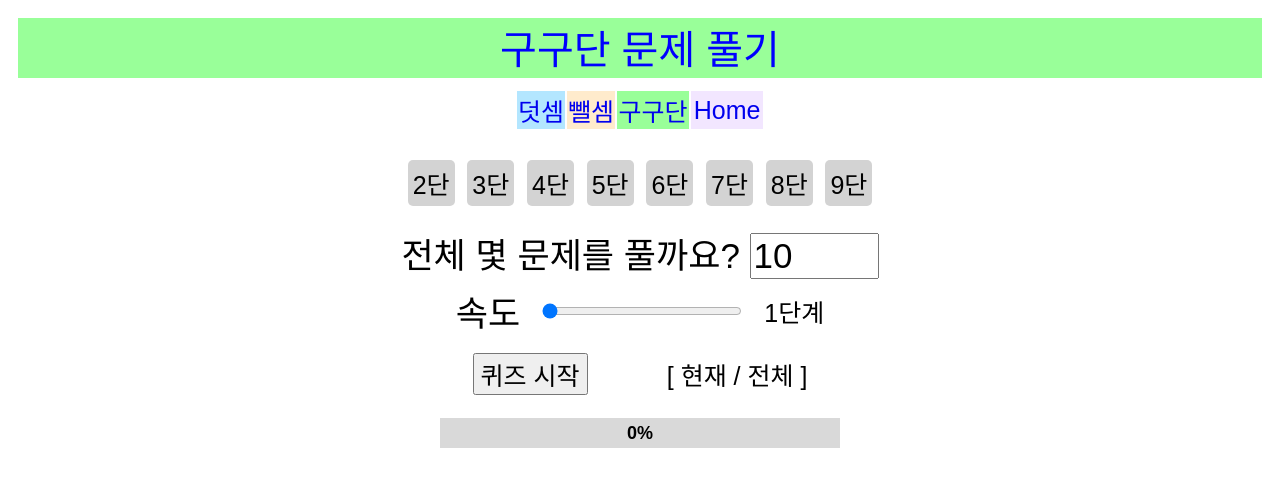
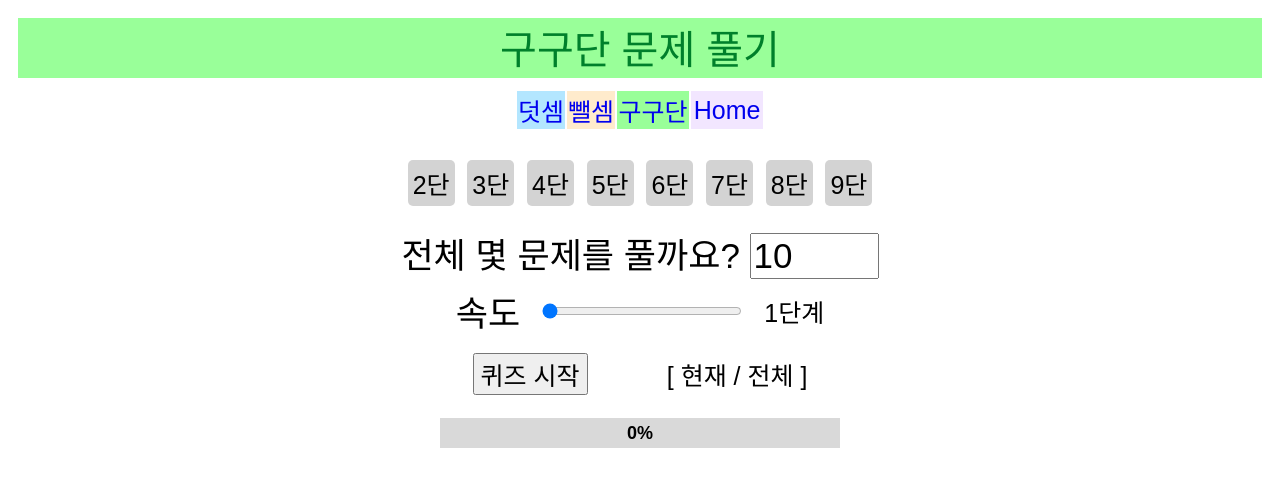
Before and after one commit to ipeace21/numberchoice, a plain HTML site: page gugudan2.html in a window 1280 px wide. Drawn offline with Linux system fonts and the light colour scheme.

Commit message:
Update gugudan2.html

```diff
--- a/gugudan2.html
+++ b/gugudan2.html
@@ -125,7 +125,7 @@
 
     <div align=center width=100% style="padding-top: 0;">
 
-    <div style="padding-top: 0; height: 6em; background-color:#99ff99;"><span style="font-size:4em; color:blue;">구구단 문제 풀기</span></div>
+    <div style="padding-top: 0; height: 6em; background-color:#99ff99;"><span style="font-size:4em; color:#00802b;">구구단 문제 풀기</span></div>
 
     <br>
     <table><tr>
```
